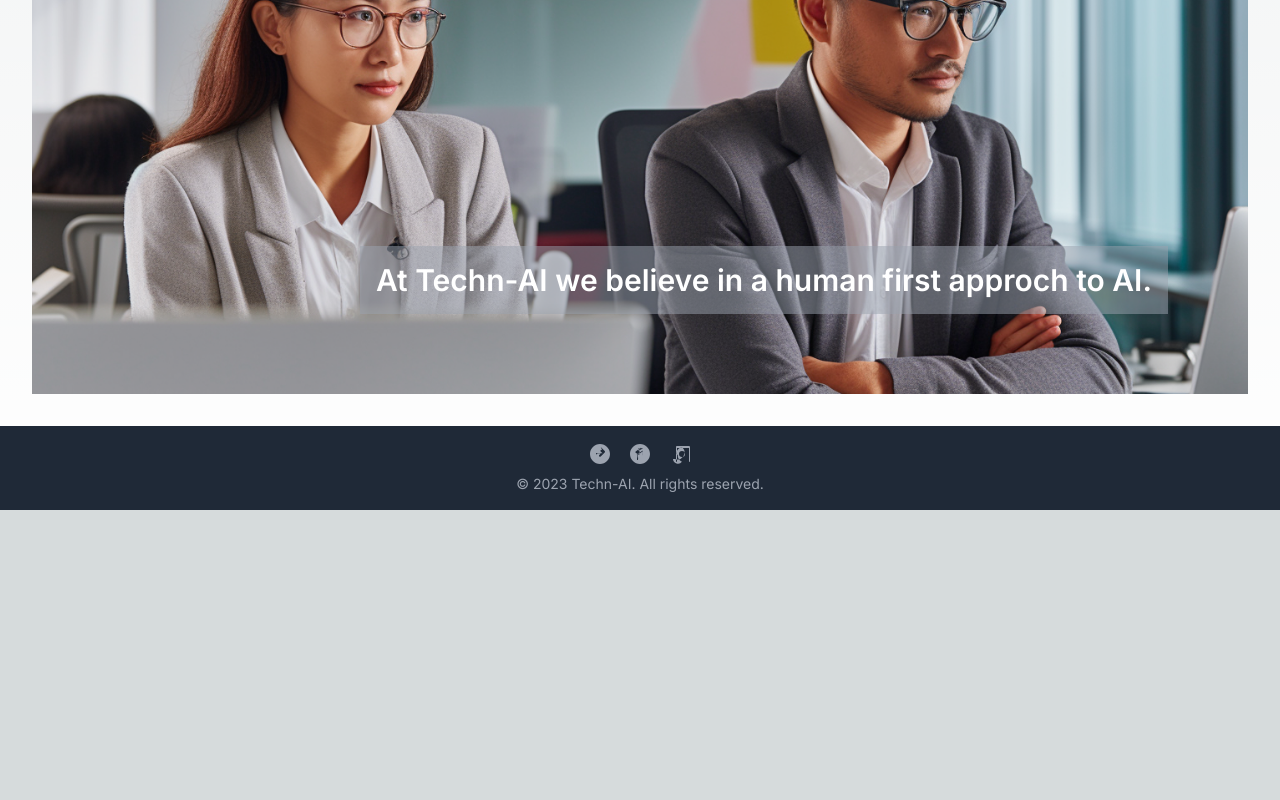
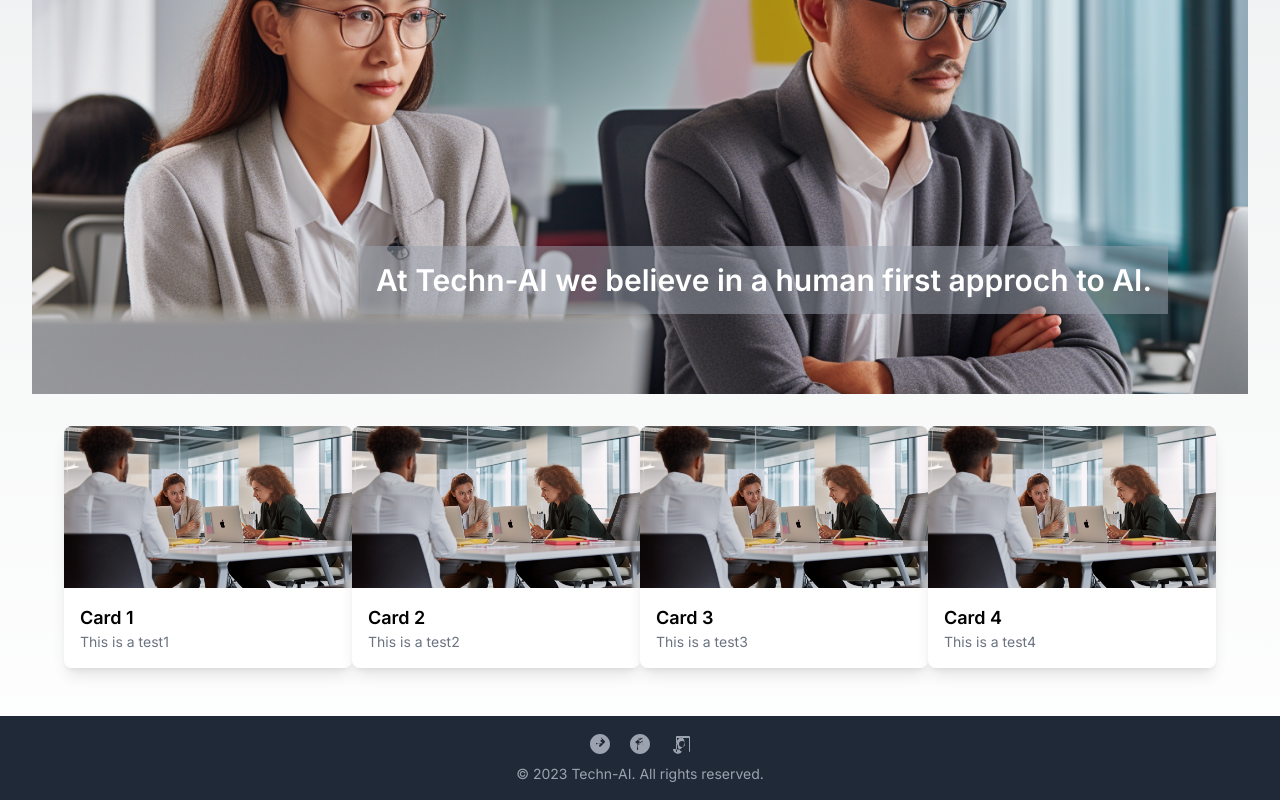
Before and after one commit to smmk123/modern-abstract-site, a Next.js app: page / in a window 1280 px wide. Shown: the part 1651-2451 px from the top of the page. Before the commit the page ends 2161 px from the top, so only its background shows below. Built offline with nearby package versions, Linux system fonts and the light colour scheme.

Commit message:
added photo card section

```diff
--- /dev/null
+++ b/app/components/photoCardSection.tsx
@@ -0,0 +1,75 @@
+"use client"
+import { motion } from 'framer-motion';
+import { useInView } from 'react-intersection-observer';
+
+type PhotoCard = {
+  imageUrl: string;
+  title: string;
+  text: string;
+};
+
+const PhotoCard: React.FC<PhotoCard> = ({ imageUrl, title, text }) => {
+  const [ref, inView] = useInView({
+    triggerOnce: true,
+    threshold: 0.1,
+  });
+
+  const cardVariants = {
+    hidden: { opacity: 0, y: 50 },
+    visible: { opacity: 1, y: 0 },
+  };
+
+  return (
+    <motion.div
+      ref={ref}
+      className="max-w-xs rounded-lg overflow-hidden shadow-lg"
+      initial="hidden"
+      animate={inView ? 'visible' : 'hidden'}
+      variants={cardVariants}
+      transition={{ duration: 0.5 }}
+    >
+      <img src={imageUrl} alt={title} className="w-full" />
+      <div className="p-4 bg-white">
+        <h3 className="text-lg font-semibold">{title}</h3>
+        <p className="text-sm text-gray-500">{text}</p>
+      </div>
+    </motion.div>
+  );
+};
+
+const PhotoCardSection: React.FC = () => {
+  const photoCards: PhotoCard[] = [
+    {
+      imageUrl: '/office_workers.png',
+      title: 'Card 1',
+      text:"This is a test1"
+    },
+    {
+      imageUrl: '/office_workers.png',
+      title: 'Card 2',
+      text:"This is a test2",
+    },
+    {
+      imageUrl: '/office_workers.png',
+      title: 'Card 3',
+      text:"This is a test3",
+    },
+    {
+      imageUrl: '/office_workers.png',
+      title: 'Card 4',
+      text:"This is a test4",
+    },
+  ];
+
+  return (
+    <div className="flex flex-wrap justify-center mx-8">
+      {photoCards.map((card, index) => (
+        <div key={index} className="mb-4 md:w-1/2 lg:w-1/4">
+          <PhotoCard imageUrl={card.imageUrl} title={card.title} text={card.text} />
+        </div>
+      ))}
+    </div>
+  );
+};
+
+export default PhotoCardSection;
--- a/app/page.tsx
+++ b/app/page.tsx
@@ -1,6 +1,7 @@
 import Image from 'next/image'
 import HoverBoxes from './components/hoverbox'
 import SectionWithOverlay from './components/sectionWithOverlay'
+import PhotoCardSection from './components/photoCardSection'
 
 export default function Home() {
   return (
@@ -37,6 +38,9 @@
           <div className="m-8">
             <SectionWithOverlay imageSrc={'/office_workers2.png'} upperText={'AI With Humans'} lowerText={'At Techn-AI we believe in a human first approch to AI.'} />
           </div>
+          <div className="m-8">
+            <PhotoCardSection />
+            </div>
           </>
   )
 }
--- a/package.json
+++ b/package.json
@@ -21,6 +21,7 @@
     "postcss": "8.4.24",
     "react": "18.2.0",
     "react-dom": "18.2.0",
+    "react-intersection-observer": "^9.5.1",
     "tailwindcss": "3.3.2",
     "typescript": "5.1.3"
   }
```
Also changed, not shown: 1 other file (tests, documents, lock files or other folders).
